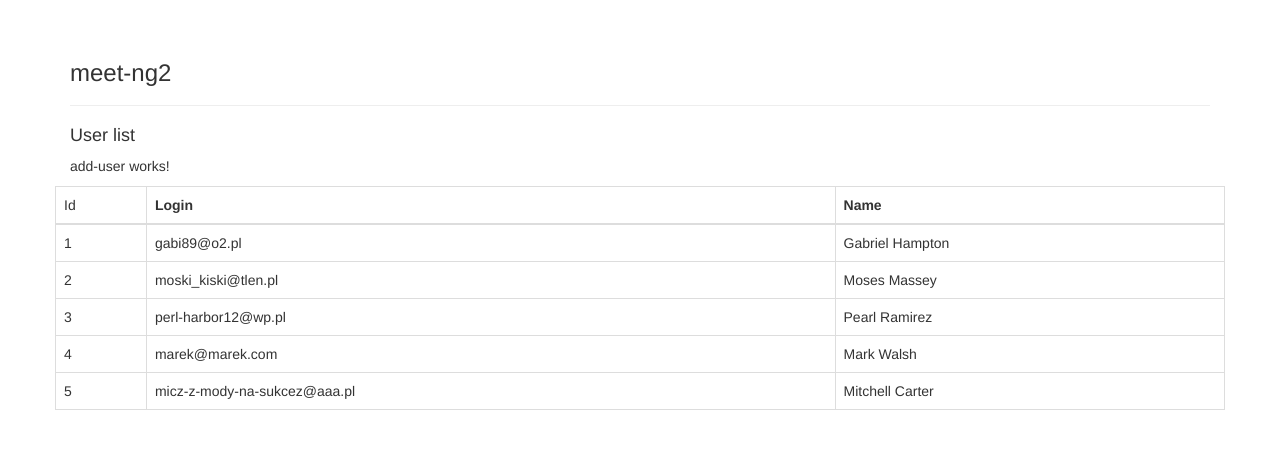
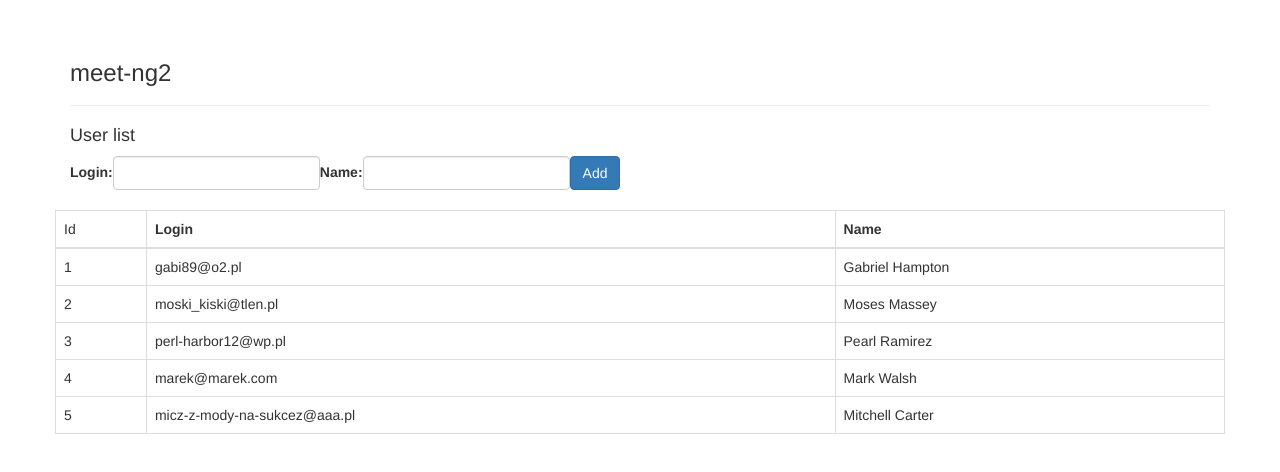
Before and after one commit to ArturJar/library, an Angular app: page / in a window 1280 px wide. Shown: the top 472 px of the page. Built offline with nearby package versions, Linux system fonts and the light colour scheme.

Commit message:
add add-user html structure and prepare component to send data

```diff
--- a/src/app/add-user/add-user.component.html
+++ b/src/app/add-user/add-user.component.html
@@ -1,3 +1,7 @@
-<p>
-  add-user works!
-</p>
+<div class="row form-inline">
+  <div class="col-md-12">
+    <label>Login: </label><input [(ngModel)]="login" class="form-control" />
+    <label>Name: </label><input [(ngModel)]="name" class="form-control" />
+    <button (click)="add()" class="btn btn-primary">Add</button>
+  </div>
+</div>
--- a/src/app/add-user/add-user.component.ts
+++ b/src/app/add-user/add-user.component.ts
@@ -1,4 +1,6 @@
-import { Component, OnInit } from '@angular/core';
+import { Component, OnInit, EventEmitter, Output } from '@angular/core';
+
+import { User } from '../user';
 
 @Component({
   selector: 'app-add-user',
@@ -6,10 +8,26 @@ import { Component, OnInit } from '@angular/core';
   styleUrls: ['./add-user.component.css']
 })
 export class AddUserComponent implements OnInit {
+  login: string;
+  name: string;
+
+  @Output() addUserHandler = new EventEmitter<User>();
 
   constructor() { }
 
   ngOnInit() {
   }
 
+  add() {
+    let user = new User();
+    user.login = this.login;
+    user.name = this.name;
+    this.addUserHandler.emit(user);
+    this.clearUserData();
+  }
+
+  clearUserData() {
+    this.login = undefined;
+    this.name = undefined;
+  }
 }
```
